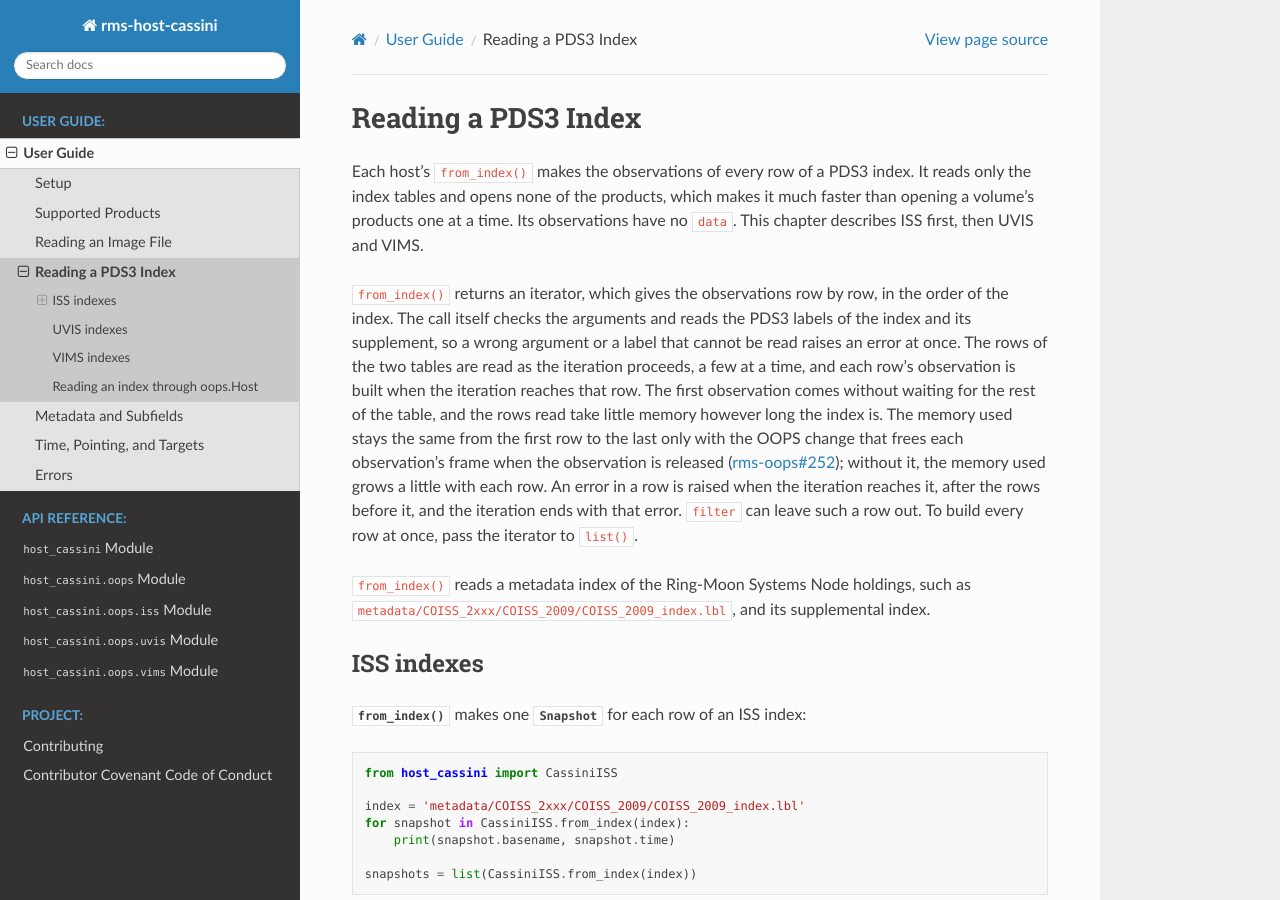
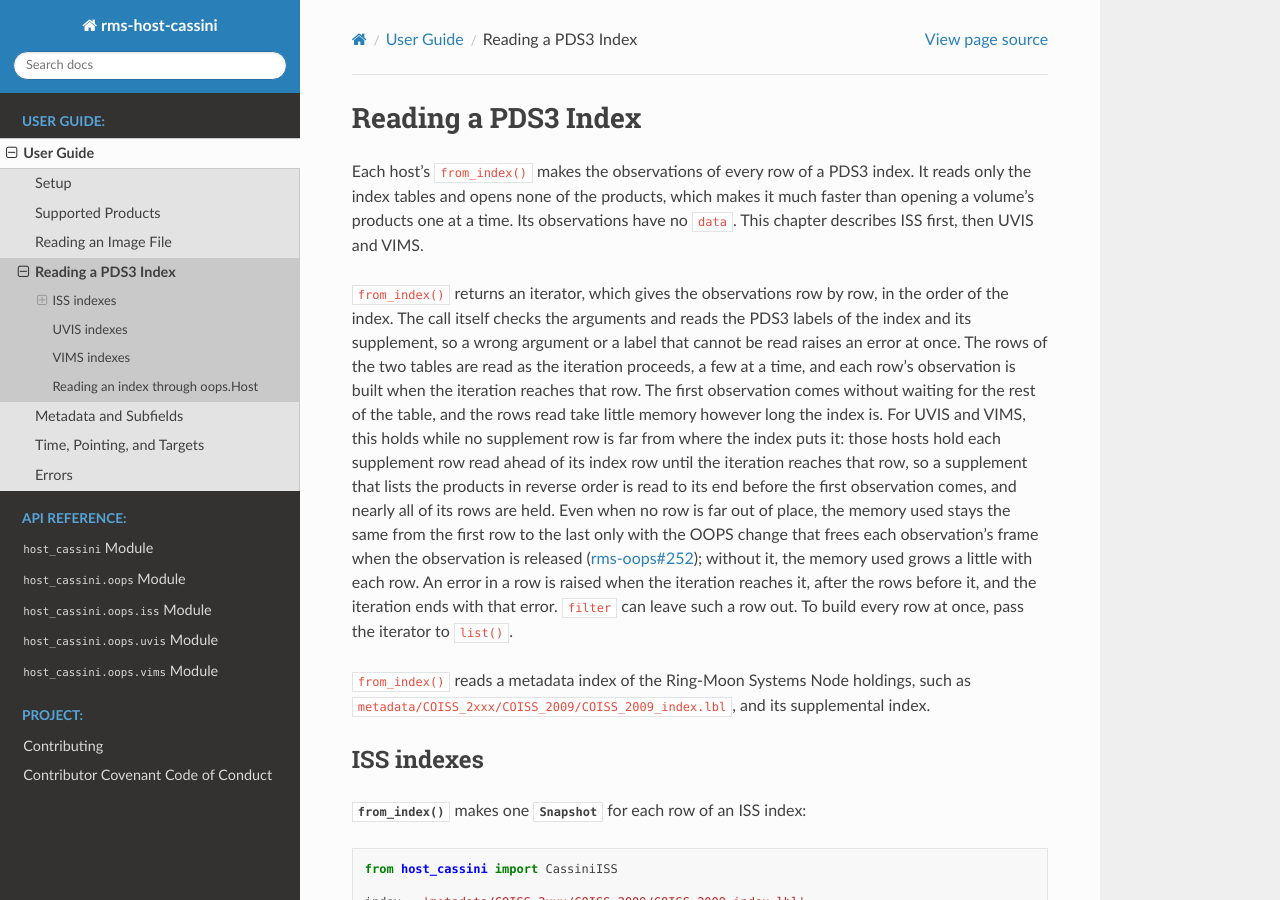
Before and after one commit to SETI/rms-host-cassini, a Sphinx documentation site: the page built from docs/user_guide/user_guide_index.rst, in a window 1280 px wide and 900 px high. Built offline with Sphinx 7.4.7 and the Read the Docs theme 3.1.0, drawn with Linux system fonts in a browser that asks for light colours.

Commit message:
Qualify the supplement order claim
The index chapter said, for every instrument, that the first observation
comes without waiting for the rest of the table and that the rows read
take little memory. For UVIS and VIMS this holds only while no
supplement row is far from where the index puts it, since each
supplement row read ahead of its index row is held until the iteration
reaches that row; a supplement in reverse order is read to its end
before the first observation.

This is the supplement-order part of 6a87aad, with the "Even when no
row is far out of place" wording of 8b44a52.

Co-Authored-By: Claude Opus 5.5 <noreply@anthropic.com>
Claude-Session: https://claude.ai/code/session_01RG3ZiBNx376YVT9xgP1ET9

```diff
--- a/docs/user_guide/user_guide_index.rst
+++ b/docs/user_guide/user_guide_index.rst
@@ -13,9 +13,13 @@ the index and its supplement, so a wrong argument or a label that cannot be read
 an error at once. The rows of the two tables are read as the iteration proceeds, a few
 at a time, and each row's observation is built when the iteration reaches that row. The
 first observation comes without waiting for the rest of the table, and the rows read
-take little memory however long the index is. The memory used stays the same from the
-first row to the last only with the OOPS change that frees each observation's frame
-when the observation is released
+take little memory however long the index is. For UVIS and VIMS, this holds while no
+supplement row is far from where the index puts it: those hosts hold each supplement row
+read ahead of its index row until the iteration reaches that row, so a supplement that
+lists the products in reverse order is read to its end before the first observation
+comes, and nearly all of its rows are held. Even when no row is far out of place, the
+memory used stays the same from the first row to the last only with the OOPS change that
+frees each observation's frame when the observation is released
 (`rms-oops#252 <https://github.com/SETI/rms-oops/pull/252>`_); without it, the memory
 used grows a little with each row. An error in a row is raised when the iteration
 reaches it, after the rows before it, and the iteration ends with that error.
```
